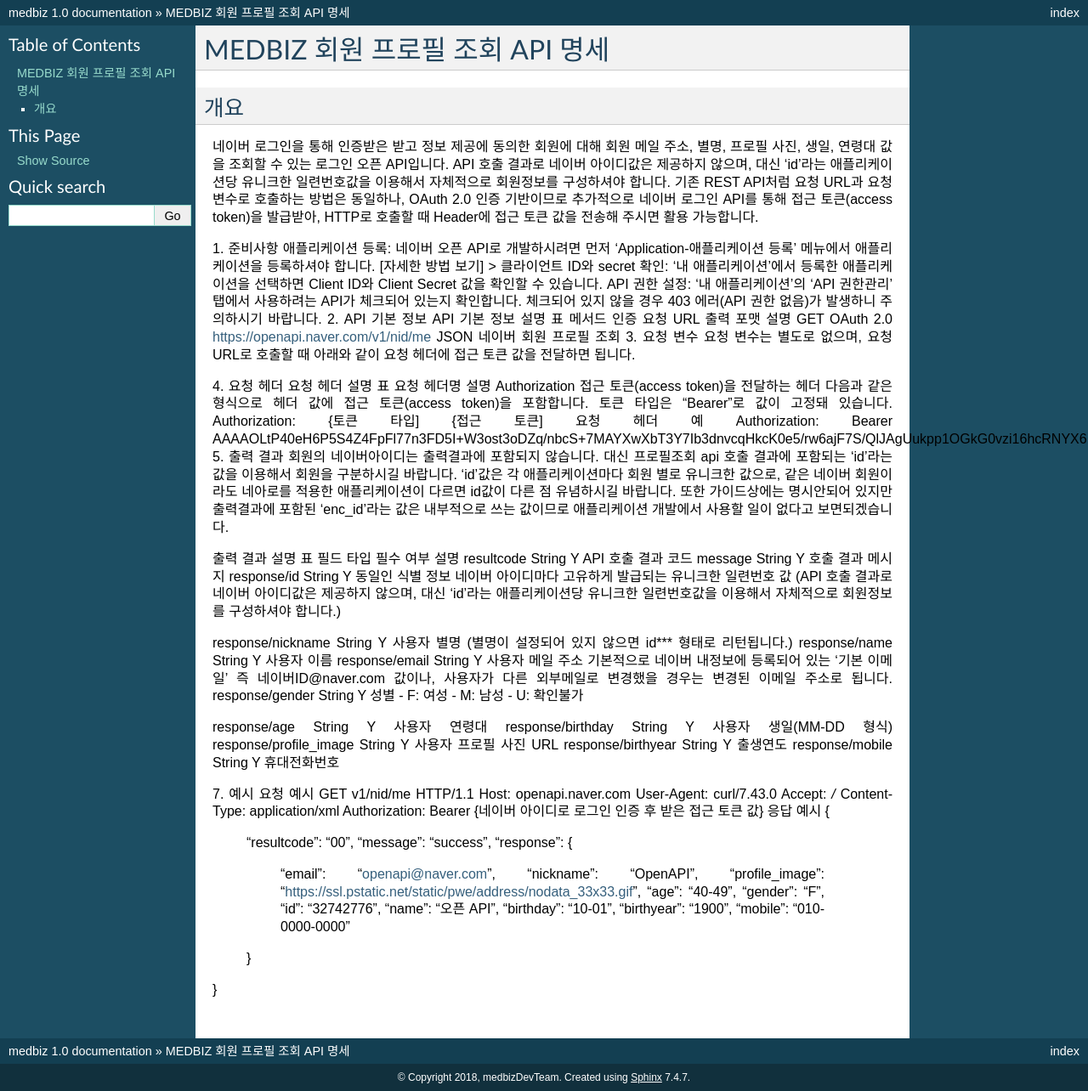
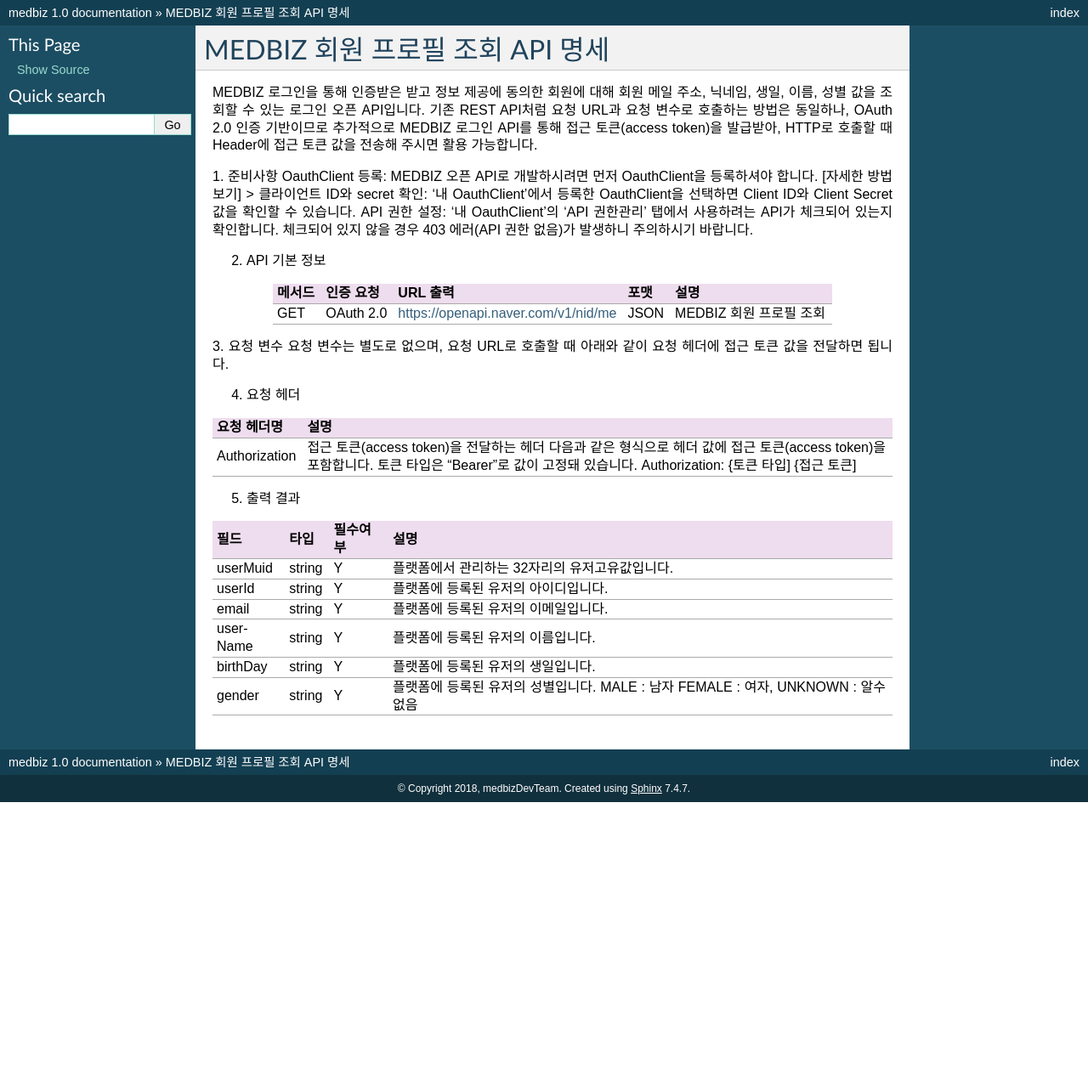
Before and after one commit to jWater1001/wiki-medbiz, a Sphinx documentation site: the page built from docs/login/profile.rst, in a window 1280 px wide. Shown: the whole page at 85% size. Built offline with Sphinx 7.4.7, drawn with Linux system fonts in a browser that asks for light colours; pages that are not in the unit, such as notebooks, are missing from menus; after the commit the page ends 944 px from its top, so only the background shows below that.

Commit message:
유저 프로필 API 추가

```diff
--- a/docs/login/api.rst
+++ b/docs/login/api.rst
@@ -1,9 +1,6 @@
 =============
-MEDBIZ 로그인 API 명세
+API 명세
 =============
-
-API 명세
-----
 
 'MEDBIZ 아이디로 로그인 API는 MEDBIZ 로그인 인증 요청 API, 접근 토큰 발급/갱신/삭제 요청API로 구성되어 있습니다.
 MEDBIZ 로그인 인증 요청 API는 여러분의 웹 또는 앱에 MEDBIZ 로그인 화면을 띄우는 API입니다. 이용자가 MEDBIZ 회원 인증에
@@ -59,7 +56,6 @@
 refresh_token   string    갱신 때 필수      -            MEDBIZ 사용자 인증에 성공하고 발급받은 갱신 토큰(refresh token)
 access_token    string    삭제 때 필수      -            기 발급받은 접근 토큰으로 URL 인코딩을 적용한 값을 사용
 ============== ========  ==============  =======    ======================================================================================
-
 
 4. 출력 결과
 
--- a/docs/login/overview.rst
+++ b/docs/login/overview.rst
@@ -1,9 +1,7 @@
 =============
-MEDBIZ 로그인
+개요
 =============
 
-개요
-----
 MEDBIZ 로그인은 Oauth2.0 기반의 사용자 인증 기능을 제공해 MEDBIZ의 사용자 인증 기능을 이용할 수 있게 하는 서비스입니다.
 
 
--- a/docs/login/profile.rst
+++ b/docs/login/profile.rst
@@ -2,79 +2,43 @@
 MEDBIZ 회원 프로필 조회 API 명세
 =============
 
-개요
-----
-네이버 로그인을 통해 인증받은 받고 정보 제공에 동의한 회원에 대해 회원 메일 주소, 별명, 프로필 사진, 생일, 연령대 값을 조회할 수 있는 로그인 오픈 API입니다. API 호출 결과로 네이버 아이디값은 제공하지 않으며, 대신 'id'라는 애플리케이션당 유니크한 일련번호값을 이용해서 자체적으로 회원정보를 구성하셔야 합니다. 기존 REST API처럼 요청 URL과 요청 변수로 호출하는 방법은 동일하나, OAuth 2.0 인증 기반이므로 추가적으로 네이버 로그인 API를 통해 접근 토큰(access token)을 발급받아, HTTP로 호출할 때 Header에 접근 토큰 값을 전송해 주시면 활용 가능합니다.
+MEDBIZ 로그인을 통해 인증받은 받고 정보 제공에 동의한 회원에 대해 회원 메일 주소, 닉네임, 생일, 이름, 성별 값을 조회할 수 있는 로그인 오픈 API입니다. 기존 REST API처럼 요청 URL과 요청 변수로 호출하는 방법은 동일하나,
+OAuth 2.0 인증 기반이므로 추가적으로 MEDBIZ 로그인 API를 통해 접근 토큰(access token)을 발급받아, HTTP로 호출할 때 Header에 접근 토큰 값을 전송해 주시면 활용 가능합니다.
 
 1. 준비사항
-애플리케이션 등록: 네이버 오픈 API로 개발하시려면 먼저 'Application-애플리케이션 등록' 메뉴에서 애플리케이션을 등록하셔야 합니다.
+OauthClient 등록: MEDBIZ 오픈 API로 개발하시려면 먼저 OauthClient을 등록하셔야 합니다.
 [자세한 방법 보기] >
-클라이언트 ID와 secret 확인: '내 애플리케이션'에서 등록한 애플리케이션을 선택하면 Client ID와 Client Secret 값을 확인할 수 있습니다.
-API 권한 설정: '내 애플리케이션'의 'API 권한관리' 탭에서 사용하려는 API가 체크되어 있는지 확인합니다. 체크되어 있지 않을 경우 403 에러(API 권한 없음)가 발생하니 주의하시기 바랍니다.
+클라이언트 ID와 secret 확인: '내 OauthClient'에서 등록한 OauthClient을 선택하면 Client ID와 Client Secret 값을 확인할 수 있습니다.
+API 권한 설정: '내 OauthClient'의 'API 권한관리' 탭에서 사용하려는 API가 체크되어 있는지 확인합니다. 체크되어 있지 않을 경우 403 에러(API 권한 없음)가 발생하니 주의하시기 바랍니다.
+
 2. API 기본 정보
-API 기본 정보 설명 표
-메서드	인증	요청 URL	출력 포맷	설명
-GET	OAuth 2.0	https://openapi.naver.com/v1/nid/me	JSON	네이버 회원 프로필 조회
+
+======  ============  =====================================   =======   ===========================
+메서드     인증 요청       URL 출력                              포맷        설명
+======  ============  =====================================   =======   ===========================
+GET       OAuth 2.0    https://openapi.naver.com/v1/nid/me     JSON       MEDBIZ 회원 프로필 조회
+======  ============  =====================================   =======   ===========================
+
 3. 요청 변수
 요청 변수는 별도로 없으며, 요청 URL로 호출할 때 아래와 같이 요청 헤더에 접근 토큰 값을 전달하면 됩니다.
 
 4. 요청 헤더
-요청 헤더 설명 표
-요청 헤더명	설명
-Authorization	접근 토큰(access token)을 전달하는 헤더
-다음과 같은 형식으로 헤더 값에 접근 토큰(access token)을 포함합니다. 토큰 타입은 "Bearer"로 값이 고정돼 있습니다. Authorization: {토큰 타입] {접근 토큰]
-요청 헤더 예
-Authorization: Bearer AAAAOLtP40eH6P5S4Z4FpFl77n3FD5I+W3ost3oDZq/nbcS+7MAYXwXbT3Y7Ib3dnvcqHkcK0e5/rw6ajF7S/QlJAgUukpp1OGkG0vzi16hcRNYX6RcQ6kPxB0oAvqfUPJiJw==
+
+===============  ============================================================================================================================================================================
+요청 헤더명           설명
+===============  ============================================================================================================================================================================
+Authorization      접근 토큰(access token)을 전달하는 헤더 다음과 같은 형식으로 헤더 값에 접근 토큰(access token)을 포함합니다. 토큰 타입은 "Bearer"로 값이 고정돼 있습니다. Authorization: {토큰 타입] {접근 토큰]
+===============  ============================================================================================================================================================================
+
 5. 출력 결과
-회원의 네이버아이디는 출력결과에 포함되지 않습니다. 대신 프로필조회 api 호출 결과에 포함되는 'id'라는 값을 이용해서 회원을 구분하시길 바랍니다. 'id'값은 각 애플리케이션마다 회원 별로 유니크한 값으로, 같은 네이버 회원이라도 네아로를 적용한 애플리케이션이 다르면 id값이 다른 점 유념하시길 바랍니다. 또한 가이드상에는 명시안되어 있지만 출력결과에 포함된 'enc_id'라는 값은 내부적으로 쓰는 값이므로 애플리케이션 개발에서 사용할 일이 없다고 보면되겠습니다.
 
-출력 결과 설명 표
-필드	타입	필수 여부	설명
-resultcode	String	Y	API 호출 결과 코드
-message	String	Y	호출 결과 메시지
-response/id	String	Y	동일인 식별 정보
-네이버 아이디마다 고유하게 발급되는 유니크한 일련번호 값
-(API 호출 결과로 네이버 아이디값은 제공하지 않으며, 대신 'id'라는 애플리케이션당 유니크한 일련번호값을 이용해서 자체적으로 회원정보를 구성하셔야 합니다.)
-
-response/nickname	String	Y	사용자 별명
-(별명이 설정되어 있지 않으면 id*** 형태로 리턴됩니다.)
-response/name	String	Y	사용자 이름
-response/email	String	Y	사용자 메일 주소
-기본적으로 네이버 내정보에 등록되어 있는 '기본 이메일' 즉 네이버ID@naver.com 값이나, 사용자가 다른 외부메일로 변경했을 경우는 변경된 이메일 주소로 됩니다.
-response/gender	String	Y	성별
-- F: 여성
-- M: 남성
-- U: 확인불가
-
-
-response/age	String	Y	사용자 연령대
-response/birthday	String	Y	사용자 생일(MM-DD 형식)
-response/profile_image	String	Y	사용자 프로필 사진 URL
-response/birthyear	String	Y	출생연도
-response/mobile	String	Y	휴대전화번호
-
-7. 예시
-요청 예시
-GET v1/nid/me HTTP/1.1
-Host: openapi.naver.com
-User-Agent: curl/7.43.0
-Accept: */*
-Content-Type: application/xml
-Authorization: Bearer {네이버 아이디로 로그인 인증 후 받은 접근 토큰 값}
-응답 예시
-{
-  "resultcode": "00",
-  "message": "success",
-  "response": {
-    "email": "openapi@naver.com",
-    "nickname": "OpenAPI",
-    "profile_image": "https://ssl.pstatic.net/static/pwe/address/nodata_33x33.gif",
-    "age": "40-49",
-    "gender": "F",
-    "id": "32742776",
-    "name": "오픈 API",
-    "birthday": "10-01",
-    "birthyear": "1900",
-    "mobile": "010-0000-0000"
-  }
-}
+===========  =========  ============  =====================
+필드           타입         필수여부         설명
+===========  =========  ============  =====================
+userMuid      string       Y            플랫폼에서 관리하는 32자리의 유저고유값입니다.
+userId        string       Y            플랫폼에 등록된 유저의 아이디입니다.
+email         string       Y            플랫폼에 등록된 유저의 이메일입니다.
+userName      string       Y            플랫폼에 등록된 유저의 이름입니다.
+birthDay      string       Y            플랫폼에 등록된 유저의 생일입니다.
+gender        string       Y            플랫폼에 등록된 유저의 성별입니다. MALE : 남자 FEMALE : 여자, UNKNOWN : 알수없음
+===========  =========  ============  =====================
```
Also changed, not shown: docs/index.rst (+8 -0 lines).
